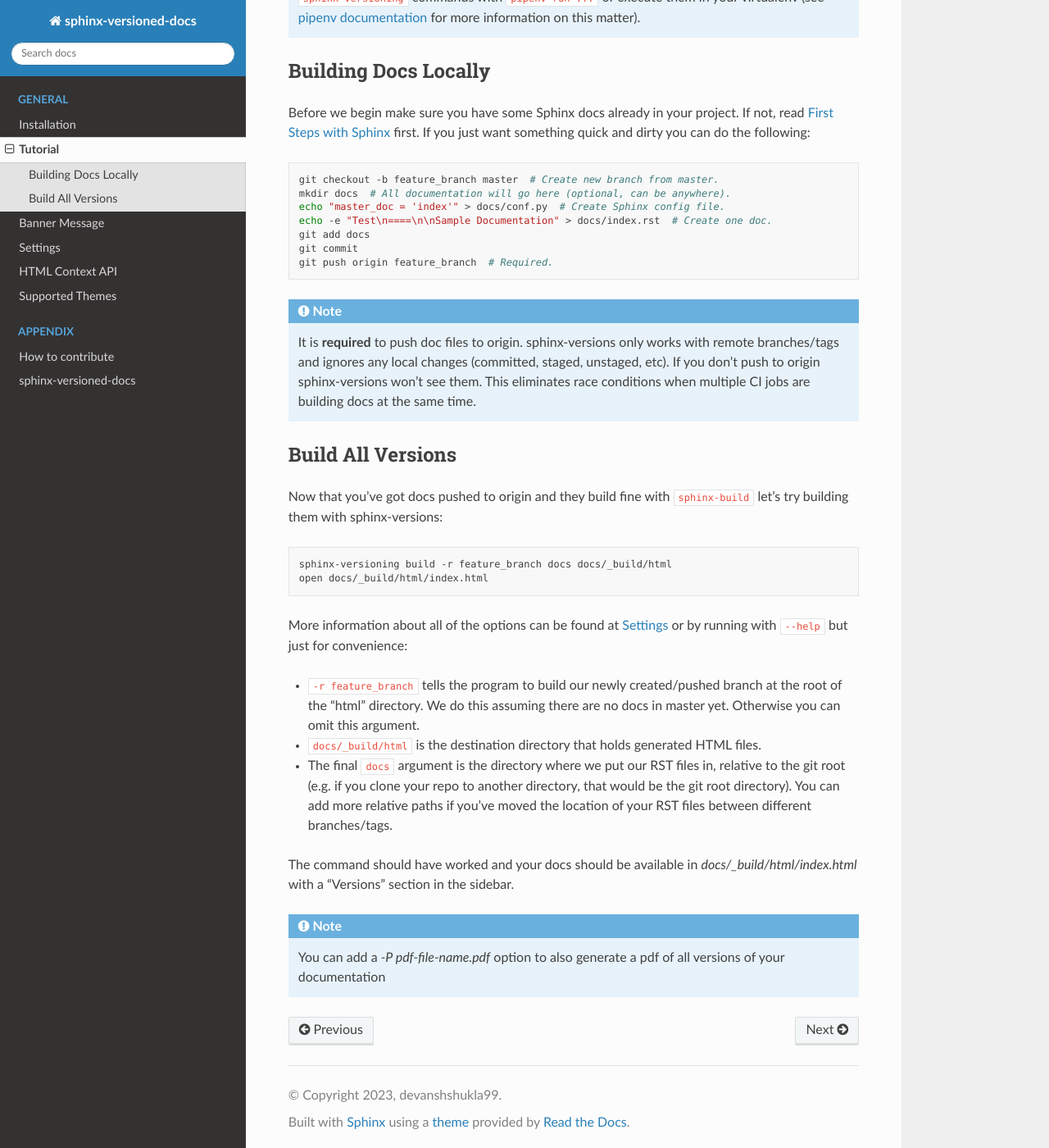
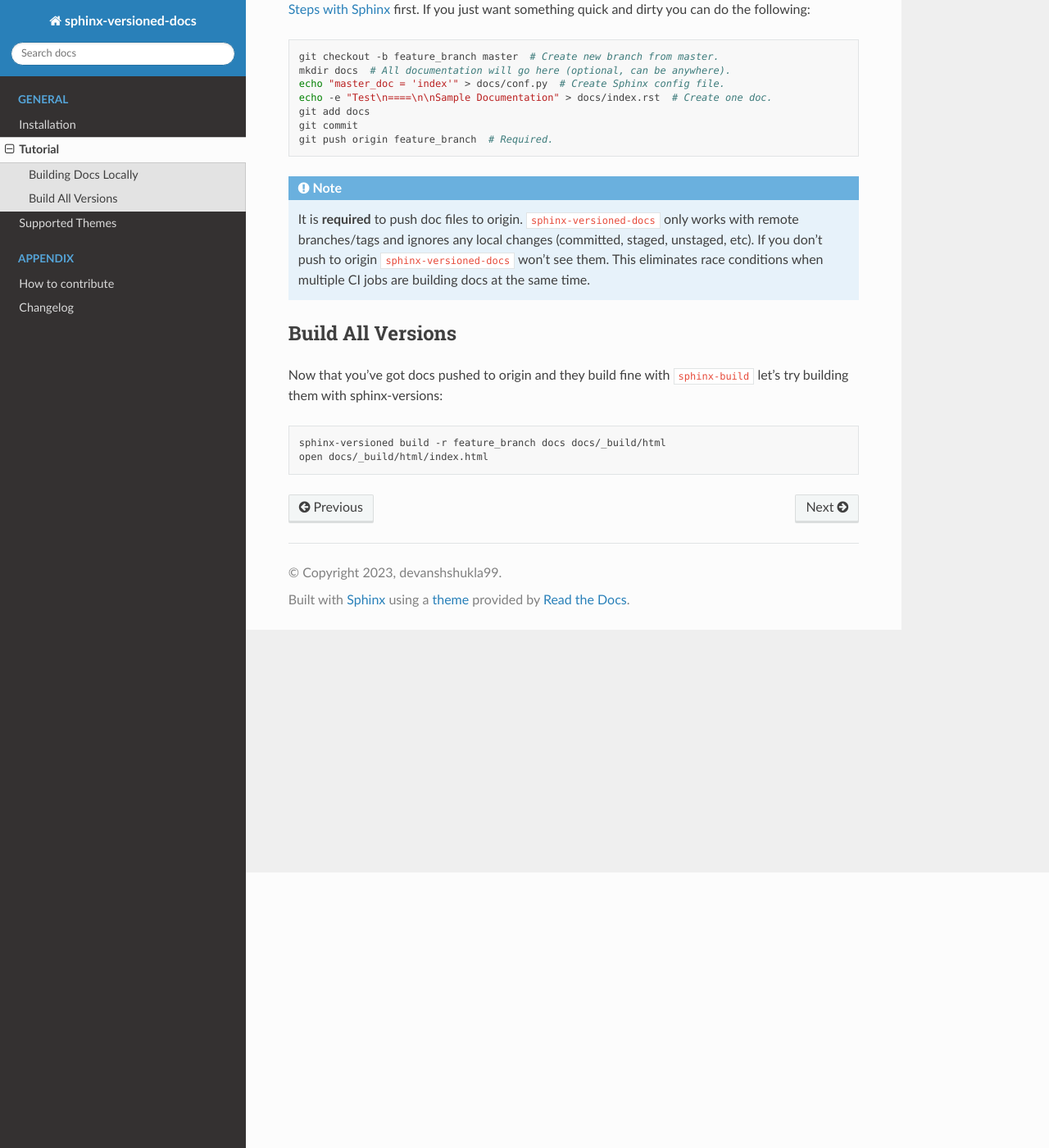
Before and after one commit to devanshshukla99/sphinx-versioned-docs, a Sphinx documentation site: the page built from docs/tutorial.rst, in a window 1280 px wide and 1400 px high, scrolled down 336 px. Shown: the whole window at 82% size. Built offline with Sphinx 7.4.7 and the Read the Docs theme 2.0.0, drawn with Linux system fonts in a browser that asks for light colours; some of the changed text lies outside the part shown.

Commit message:
update docs

```diff
--- a/docs/banner.rst
+++ /dev/null
@@ -1,33 +0,0 @@
-.. _banner:
-
-==============
-Banner Message
-==============
-
-Banner messages can be displayed at the top of every document informing users that they are currently viewing either old or the development version of the project's documentation, with the exception of the :option:`--banner-main-ref`. This feature is inspired by banner on the `Jinja2 documentation <http://jinja.pocoo.org/docs/dev/>`_.
-
-The banner feature is disabled by default. It can be enabled with the :option:`--show-banner` setting (see the :ref:`settings <setting-show-banner>` for more configuration options).
-
-From branch to `main-ref`
--------------------------
-
-The message displayed when users are viewing docs from a branch and the :option:`--banner-main-ref` is a tag. The entire banner is a link that sends users to the latest version of the current page if it exists there.
-
-.. figure:: screenshots/sphinx_rtd_theme_banner_dev.png
-    :target: _images/sphinx_rtd_theme_banner_dev.png
-
-From old tag to `main-ref`
---------------------------
-
-The message displayed when users are viewing docs from a tag and the :option:`--banner-main-ref` is a tag. Like the message above this one links users to the latest version of the current page.
-
-.. figure:: screenshots/sphinx_rtd_theme_banner_old.png
-    :target: _images/sphinx_rtd_theme_banner_old.png
-
-From a page not existing in the `main-ref`
-------------------------------------------
-
-An example of a banner message from a page that does not exist in the :option:`--banner-main-ref` version. Since there is no page to link to this is just text informing the user that they're viewing the development version of the docs.
-
-.. figure:: screenshots/sphinx_rtd_theme_banner_nourl.png
-    :target: _images/sphinx_rtd_theme_banner_nourl.png
--- a/docs/changelog.rst
+++ b/docs/changelog.rst
@@ -1,3 +1,5 @@
 .. _changelog:
 
-.. include:: ../README.rst
+=========
+Changelog
+=========
--- a/docs/context.rst
+++ /dev/null
@@ -1,166 +0,0 @@
-.. _context:
-
-================
-HTML Context API
-================
-
-The following Jinja2_ context variables are exposed in `the Sphinx HTML builder context <sphinx_context_>`_ in all
-versions.
-
-Versions Iterable
-=================
-
-``versions`` is the main variable of interest. It yields names of other (and the current) versions and relative URLs to
-them. You can iterate on it to get all branches and tags, or use special properties attached to it to yield just
-branches or just tags.
-
-.. attribute:: versions
-
-    An iterable that yields 2-item tuples of strings. The first item is the version (branch/tag) name while the second
-    item is the relative path to the documentation for that version. The path is URL safe and takes into account HTML
-    pages in sub directories.
-
-    .. code-block:: jinja
-
-        {%- for name, url in versions %}
-            <li><a href="{{ url }}">{{ name }}</a></li>
-        {%- endfor %}
-
-.. attribute:: versions.branches
-
-    The ``versions`` iterable has a **branches** property that itself yields versions in branches (filtering out git
-    tags). The order is the same and it yields the same tuples.
-
-    .. code-block:: jinja
-
-        <dl>
-            <dt>Branches</dt>
-            {%- for name, url in versions.branches %}
-            <dd><a href="{{ url }}">{{ name }}</a></dd>
-            {%- endfor %}
-        </dl>
-
-.. attribute:: versions.tags
-
-    The ``versions`` iterable also has a **tags** property that itself yields versions in tags (filtering out git
-    branches). Just as the **branches** property the order is maintained and the yielded tuples are the same.
-
-    .. code-block:: jinja
-
-        <dl>
-            <dt>Tags</dt>
-            {%- for name, url in versions.tags %}
-            <dd><a href="{{ url }}">{{ name }}</a></dd>
-            {%- endfor %}
-        </dl>
-
-Functions
-=========
-
-.. function:: vhasdoc(other_version)
-
-    Similar to Sphinx's `hasdoc() <sphinx_hasdoc_>`_ function. Returns True if the current document exists in another
-    version.
-
-    .. code-block:: jinja
-
-        {% if vhasdoc('master') %}
-            This doc is available in <a href="../master/index.html">master</a>.
-        {% endif %}
-
-.. function:: vpathto(other_version)
-
-    Similar to Sphinx's `pathto() <sphinx_pathto_>`_ function. Has two behaviors:
-
-    1. If the current document exists in the specified other version pathto() returns the relative URL to that document.
-    2. If the current document does not exist in the other version the relative URL to that version's
-       `master_doc <sphinx_master_doc_>`_ is returned instead.
-
-    .. code-block:: jinja
-
-        {% if vhasdoc('master') %}
-            This doc is available in <a href="{{ vpathto('master') }}">master</a>.
-        {% else %}
-            Go to <a href="{{ vpathto('master') }}">master</a> for the latest docs.
-        {% endif %}
-
-Banner Variables
-================
-
-These variables are exposed in the Jinja2 context to facilitate displaying the banner message and deciding which message
-to display.
-
-.. attribute:: scv_banner_greatest_tag
-
-    A boolean set to True if :option:`--banner-greatest-tag` is used.
-
-.. attribute:: scv_banner_main_ref_is_branch
-
-    A boolean set to True if the banner main ref is a branch.
-
-.. attribute:: scv_banner_main_ref_is_tag
-
-    A boolean set to True if the banner main ref is a tag.
-
-.. attribute:: scv_banner_main_version
-
-    A string, the value of :option:`--banner-main-ref`.
-
-.. attribute:: scv_banner_recent_tag
-
-    A boolean set to True if :option:`--banner-recent-tag` is used.
-
-.. attribute:: scv_show_banner
-
-    A boolean set to True if :option:`--show-banner` is used.
-
-Other Variables
-===============
-
-.. attribute:: current_version
-
-    A string of the current version being built. This will be the git ref name (e.g. a branch name or tag name).
-
-    .. code-block:: jinja
-
-        <h3>Current Version: {{ current_version }}</h3>
-
-.. attribute:: scv_is_branch
-
-    A boolean set to True if the current version being built is from a git branch.
-
-.. attribute:: scv_is_greatest_tag
-
-    A boolean set to True if the current version being built is:
-
-    * From a git tag.
-    * A valid semver-formatted name (e.g. v1.2.3).
-    * The highest version number.
-
-.. attribute:: scv_is_recent_branch
-
-    A boolean set to True if the current version being built is a git branch and is the most recent commit out of just
-    git branches.
-
-.. attribute:: scv_is_recent_ref
-
-    A boolean set to True if the current version being built is the most recent git commit (branch or tag).
-
-.. attribute:: scv_is_recent_tag
-
-    A boolean set to True if the current version being built is a git tag and is the most recent commit out of just git
-    tags.
-
-.. attribute:: scv_is_root
-
-    A boolean set to True if the current version being built is in the web root (defined by :option:`--root-ref`).
-
-.. attribute:: scv_is_tag
-
-    A boolean set to True if the current version being built is from a git tag.
-
-.. _Jinja2: http://jinja.pocoo.org/
-.. _sphinx_context: http://www.sphinx-doc.org/en/stable/config.html?highlight=context#confval-html_context
-.. _sphinx_hasdoc: http://www.sphinx-doc.org/en/stable/templating.html#hasdoc
-.. _sphinx_master_doc: http://www.sphinx-doc.org/en/stable/config.html#confval-master_doc
-.. _sphinx_pathto: http://www.sphinx-doc.org/en/stable/templating.html#pathto
--- a/docs/contributing.rst
+++ b/docs/contributing.rst
@@ -17,21 +17,6 @@
 .. code-block:: shell
 
    $ pipenv install --dev
-
-This will install in your local virtualenv all the required dependencies to contribute to this project.
-
-The ``--dev`` option allows the installation of the *dev-packages* dependencies.
-
-
-Install build and distribution tools
-------------------------------------
-
-* Install latest version of required tools
-
-.. code:: bash
-
-   pip install --user -U setuptools wheel twine
-
 
 Build and upload a new version of sphinx-versions
 =================================================
--- a/docs/install.rst
+++ b/docs/install.rst
@@ -9,46 +9,19 @@
 Requirements
 ============
 
-Install Python & PIP & pipenv
------------------------------
+Installing from source
+----------------------
 
-First, you need to install Python 3 and PIP (if not already present on your system):
+.. code-block:: console
 
-.. code-block:: shell
+    $ git clone https://github.com/devanshshukla99/pytest-remote-response
+    $ cd pytest-remote-response
+    $ pip install .
 
-   $ sudo apt-get install python3-pip
 
-You might need to update PIP right away
-
-.. code-block:: shell
-
-   $ pip3 install -U pip
-
-Then, install ``pipenv``
-
-.. code-block:: shell
-
-   $ pip install --user -U pipenv
-
-Installation
-============
-
-`pipenv` install
-----------------
-
-The suggested way to get `sphinx-versions` is to use `pipenv <https://pipenv.readthedocs.io>`_. Simply run this command, from your current project:
+Installing from PyPi
+--------------------
 
 .. code-block:: bash
 
-    pipenv install sphinx-versions
-
-Clone and Install
------------------
-
-Lastly you can also just clone the repo and install from it. Usually you only need to do this if you plan on :ref:`contributing <contributing>` to the project.
-
-.. code-block:: bash
-
-    git clone git@github.com:Smile-SA/sphinx-versions.git
-    cd sphinx-versions
-    python setup.py install
+    pip install sphinx-versioned-docs
--- a/docs/settings.rst
+++ /dev/null
@@ -1,271 +0,0 @@
-.. _settings:
-
-========
-Settings
-========
-
-.. code-block:: bash
-
-    sphinx-versioning [GLOBAL_OPTIONS] build [OPTIONS] REL_SOURCE... DESTINATION
-
-sphinx-versions reads settings from two sources:
-
-* Your Sphinx **conf.py** file.
-* Command line arguments.
-
-Command line arguments always override anything set in conf.py. You can specify the path to conf.py with the
-:option:`--local-conf` argument or sphinx-versions will look at the first conf.py it finds in your :option:`REL_SOURCE`
-directories. To completely disable using a conf.py file specify the :option:`--no-local-conf` command line argument.
-
-Below are both the command line arguments available as well as the conf.py variable names sphinx-versions looks for. All
-conf.py variable names are prefixed with ``scv_``.
-
-An example:
-
-.. code-block:: python
-
-    # conf.py
-    author = 'Your Name'
-    project = 'My Project'
-    scv_greatest_tag = True
-
-Global Options
-==============
-
-These options apply to to :ref:`build <build-arguments>` sub commands. They must be specified before the build command or else you'll get an error.
-
-.. option:: -c <directory>, --chdir <directory>
-
-    Change the current working directory of the program to this path.
-
-.. option:: -g <directory>, --git-root <directory>
-
-    Path to directory in the local repo. Default is the current working directory.
-
-.. option:: -l <file>, --local-conf <file>
-
-    Path to conf.py for sphinx-versions  to read its config from. Does not affect conf.py loaded by sphinx-build.
-
-    If not specified the default behavior is to have sphinx-versions look for a conf.py file in any :option:`REL_SOURCE`
-    directory within the current working directory. Stops at the first conf.py found if any.
-
-.. option:: -L, --no-local-conf
-
-    Disables searching for or loading a local conf.py for sphinx-versions settings. Does not affect conf.py loaded by
-    sphinx-build.
-
-.. option:: -N, --no-colors
-
-    By default INFO, WARNING, and ERROR log/print statements use console colors. Use this argument to disable colors and
-    log/print plain text.
-
-.. option:: -v, --verbose
-
-    Enable verbose/debug logging with timestamps and git command outputs. Implies :option:`--no-colors`. If specified
-    more than once excess options (number used - 1) will be passed to sphinx-build.
-
-.. _common-positional-arguments:
-
-Common Positional Arguments
-===========================
-
-The :ref:`build <build-arguments>` sub commands use these arguments.
-
-.. option:: REL_SOURCE
-
-    The path to the docs directory relative to the git root. If the source directory has moved around between git tags
-    you can specify additional directories.
-
-    This cannot be an absolute path, it must be relative to the root of your git repository. Sometimes projects move
-    files around so documentation might not always have been in one place. To mitigate this you can specify additional
-    relative paths and the first one that has a **conf.py** will be selected for each branch/tag. Any branch/tag that
-    doesn't have a conf.py file in one of these REL_SOURCEs will be ignored.
-
-.. option:: --, scv_overflow
-
-    It is possible to give the underlying ``sphinx-build`` program command line options. sphinx-versions passes everything
-    after ``--`` to it. For example if you changed the theme for your docs between versions and want docs for all
-    versions to have the same theme, you can run:
-
-    .. code-block:: bash
-
-        sphinx-versioning build docs docs/_build/html -- -A html_theme=sphinx_rtd_theme
-
-    This setting may also be specified in your conf.py file. It must be a tuple of strings:
-
-    .. code-block:: python
-
-        scv_overflow = ("-A", "html_theme=sphinx_rtd_theme")
-
-.. _build-arguments:
-
-Build Arguments
-===============
-
-The ``build`` sub command builds all versions locally. It always gets the latest branches and tags from origin and
-builds those doc files.
-
-Positional Arguments
---------------------
-
-In addition to the :ref:`common arguments <common-positional-arguments>`:
-
-.. option:: DESTINATION
-
-    The path to the directory that will hold all generated docs for all versions.
-
-    This is the local path on the file sytem that will hold HTML files. It can be relative to the current working
-    directory or an absolute directory path.
-
-.. _build-options:
-
-Options
--------
-
-These options are available for the build sub command:
-
-.. option:: -a, --banner-greatest-tag, scv_banner_greatest_tag
-
-    Override banner-main-ref to be the tag with the highest version number. If no tags have docs then this option is
-    ignored and :option:`--banner-main-ref` is used.
-
-    This setting may also be specified in your conf.py file. It must be a boolean:
-
-    .. code-block:: python
-
-        scv_banner_greatest_tag = True
-
-.. option:: -A, --banner-recent-tag, scv_banner_recent_tag
-
-    Override banner-main-ref to be the most recent committed tag. If no tags have docs then this option is ignored and
-    :option:`--banner-main-ref` is used.
-
-    This setting may also be specified in your conf.py file. It must be a boolean:
-
-    .. code-block:: python
-
-        scv_banner_recent_tag = True
-
-.. _setting-show-banner:
-
-.. option:: -b, --show-banner, scv_show_banner
-
-    Show a warning banner. Enables the :ref:`banner` feature.
-
-    This setting may also be specified in your conf.py file. It must be a boolean:
-
-    .. code-block:: python
-
-        scv_show_banner = True
-
-.. option:: -B <ref>, --banner-main-ref <ref>, scv_banner_main_ref
-
-    The branch/tag considered to be the latest/current version. The banner will not be displayed in this ref, only in
-    all others. Default is **master**.
-
-    If the banner-main-ref does not exist or does not have docs the banner will be disabled completely in all versions.
-    Docs will continue to be built.
-
-    This setting may also be specified in your conf.py file. It must be a string:
-
-    .. code-block:: python
-
-        scv_banner_main_ref = 'feature_branch'
-
-.. option:: -i, --invert, scv_invert
-
-    Invert the order of branches/tags displayed in the sidebars in generated HTML documents. The default order is
-    whatever git prints when running "**git ls-remote --heads --tags**".
-
-    This setting may also be specified in your conf.py file. It must be a boolean:
-
-    .. code-block:: python
-
-        scv_invert = True
-
-.. option:: -p <kind>, --priority <kind>, scv_priority
-
-    ``kind`` may be either **branches** or **tags**. This argument is for themes that don't split up branches and tags
-    in the generated HTML (e.g. sphinx_rtd_theme). This argument groups branches and tags together and whichever is
-    selected for ``kind`` will be displayed first.
-
-    This setting may also be specified in your conf.py file. It must be a string:
-
-    .. code-block:: python
-
-        scv_priority = 'branches'
-
-.. option:: -r <ref>, --root-ref <ref>, scv_root_ref
-
-    The branch/tag at the root of :option:`DESTINATION`. Will also be in subdirectories like the others. Default is
-    **master**.
-
-    If the root-ref does not exist or does not have docs, ``sphinx-versioning`` will fail and exit. The root-ref must
-    have docs.
-
-    This setting may also be specified in your conf.py file. It must be a string:
-
-    .. code-block:: python
-
-        scv_root_ref = 'feature_branch'
-
-.. option:: -s <value>, --sort <value>, scv_sort
-
-    Sort versions by one or more certain kinds of values. Valid values are ``semver``, ``alpha``, and ``time``.
-
-    You can specify just one (e.g. "semver"), or more. The "semver" value sorts versions by
-    `Semantic Versioning <http://semver.org/>`_, with the highest version being first (e.g. 3.0.0, 2.10.0, 1.0.0).
-    Non-semver branches/tags will be sorted after all valid semver formats. This is where the multiple sort values come
-    in. You can specify "alpha" to sort the remainder alphabetically or "time" to sort chronologically (most recent
-    commit first).
-
-    This setting may also be specified in your conf.py file. It must be a tuple of strings:
-
-    .. code-block:: python
-
-        scv_sort = ('semver',)
-
-.. option:: -t, --greatest-tag, scv_greatest_tag
-
-    Override root-ref to be the tag with the highest version number. If no tags have docs then this option is ignored
-    and :option:`--root-ref` is used.
-
-    This setting may also be specified in your conf.py file. It must be a boolean:
-
-    .. code-block:: python
-
-        scv_greatest_tag = True
-
-.. option:: -T, --recent-tag, scv_recent_tag
-
-    Override root-ref to be the most recent committed tag. If no tags have docs then this option is ignored and
-    :option:`--root-ref` is used.
-
-    This setting may also be specified in your conf.py file. It must be a boolean:
-
-    .. code-block:: python
-
-        scv_recent_tag = True
-
-.. option:: -w <pattern>, --whitelist-branches <pattern>, scv_whitelist_branches
-
-    Filter out branches not matching the pattern. Can be a simple string or a regex pattern. Specify multiple times to
-    include more patterns in the whitelist.
-
-    This setting may also be specified in your conf.py file. It must be a tuple of either strings or ``re.compile()``
-    objects:
-
-    .. code-block:: python
-
-        scv_whitelist_branches = ('master', 'latest')
-
-.. option:: -W <pattern>, --whitelist-tags <pattern>, scv_whitelist_tags
-
-    Same as :option:`--whitelist-branches` but for git tags instead.
-
-    This setting may also be specified in your conf.py file. It must be a tuple of either strings or ``re.compile()``
-    objects:
-
-    .. code-block:: python
-
-        scv_whitelist_tags = (re.compile(r'^v\d+\.\d+\.\d+$'),)
--- a/docs/tutorial.rst
+++ b/docs/tutorial.rst
@@ -8,9 +8,6 @@
 
 Make sure that you've already :ref:`installed <install>` it.
 
-.. note::
-
-   If you have installed `sphinx-versions` with `pipenv` (which you should), you need to prefix your ``sphinx-versioning`` commands with ``pipenv run ...`` or execute them in your virtualenv (see `pipenv documentation <https://pipenv.readthedocs.io/>`_ for more information on this matter).
 
 Building Docs Locally
 =====================
@@ -30,8 +27,8 @@
 
 .. note::
 
-    It is **required** to push doc files to origin. sphinx-versions only works with remote branches/tags and ignores any
-    local changes (committed, staged, unstaged, etc). If you don't push to origin sphinx-versions won't see them. This
+    It is **required** to push doc files to origin. ``sphinx-versioned-docs`` only works with remote branches/tags and ignores any
+    local changes (committed, staged, unstaged, etc). If you don't push to origin ``sphinx-versioned-docs`` won't see them. This
     eliminates race conditions when multiple CI jobs are building docs at the same time.
 
 .. _build-all-versions:
@@ -44,20 +41,20 @@
 
 .. code-block:: bash
 
-    sphinx-versioning build -r feature_branch docs docs/_build/html
+    sphinx-versioned build -r feature_branch docs docs/_build/html
     open docs/_build/html/index.html
 
-More information about all of the options can be found at :ref:`settings` or by running with ``--help`` but just for
-convenience:
+.. More information about all of the options can be found at :ref:`settings` or by running with ``--help`` but just for
+.. convenience:
 
-* ``-r feature_branch`` tells the program to build our newly created/pushed branch at the root of the "html" directory.
-  We do this assuming there are no docs in master yet. Otherwise you can omit this argument.
-* ``docs/_build/html`` is the destination directory that holds generated HTML files.
-* The final ``docs`` argument is the directory where we put our RST files in, relative to the git root (e.g. if you
-  clone your repo to another directory, that would be the git root directory). You can add more relative paths if you've
-  moved the location of your RST files between different branches/tags.
+.. * ``-r feature_branch`` tells the program to build our newly created/pushed branch at the root of the "html" directory.
+..   We do this assuming there are no docs in master yet. Otherwise you can omit this argument.
+.. * ``docs/_build/html`` is the destination directory that holds generated HTML files.
+.. * The final ``docs`` argument is the directory where we put our RST files in, relative to the git root (e.g. if you
+..   clone your repo to another directory, that would be the git root directory). You can add more relative paths if you've
+..   moved the location of your RST files between different branches/tags.
 
-The command should have worked and your docs should be available in `docs/_build/html/index.html` with a "Versions"
-section in the sidebar.
+.. The command should have worked and your docs should be available in `docs/_build/html/index.html` with a "Versions"
+.. section in the sidebar.
 
-.. note:: You can add a `-P pdf-file-name.pdf` option to also generate a pdf of all versions of your documentation
+.. .. note:: You can add a `-P pdf-file-name.pdf` option to also generate a pdf of all versions of your documentation
--- a/sphinx_versioned/__init__.py
+++ b/sphinx_versioned/__init__.py
@@ -0,0 +1 @@
+from sphinx_versioned._version import __version__
```
Also changed, not shown: README.rst (+10 -3 lines), docs/index.rst (+5 -16 lines), docs/themes.rst (+0 -12 lines).
